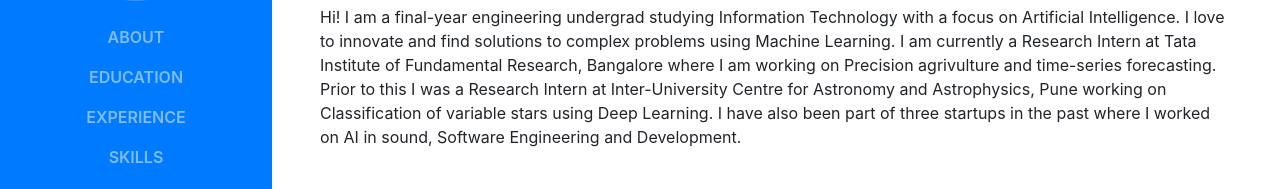
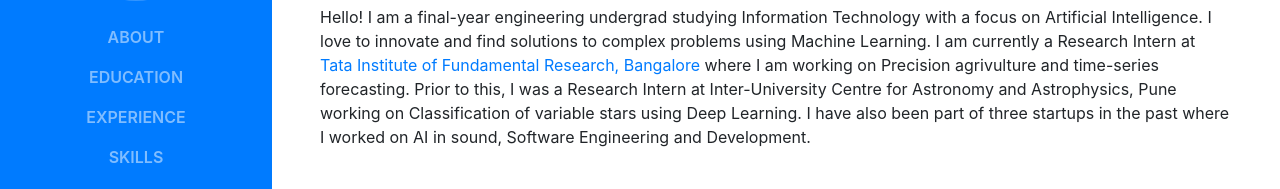
Before and after one commit to sakshambassi/sakshambassi.github.io, a website with bundled scripts: page index.html in a window 1280 px wide. Shown: the part 335-524 px from the top of the page. Built offline with nearby package versions, Linux system fonts and the light colour scheme; a web font is replaced by a local one.

```diff
--- a/index.html
+++ b/index.html
@@ -74,7 +74,7 @@
           <div class="subheading mb-5">Pune, Maharashtra ·
             <a href="mailto:name@email.com">sakshambassi@gmail.com</a>
           </div>
-          <p class="mb-5">Hi! I am a final-year engineering undergrad studying Information Technology with a focus on Artificial Intelligence. I love to innovate and find solutions to complex problems using Machine Learning. I am currently a Research Intern at Tata Institute of Fundamental Research, Bangalore where I am working on Precision agrivulture and time-series forecasting. Prior to this I was a Research Intern at Inter-University Centre for Astronomy and Astrophysics, Pune working on Classification of variable stars using Deep Learning. I have also been part of three startups in the past where I worked on AI in sound, Software Engineering and Development.</p>
+          <p class="mb-5">Hello! I am a final-year engineering undergrad studying Information Technology with a focus on Artificial Intelligence. I love to innovate and find solutions to complex problems using Machine Learning. I am currently a Research Intern at <a href="https://www.math.tifrbng.res.in/">Tata Institute of Fundamental Research, Bangalore</a> where I am working on Precision agrivulture and time-series forecasting. Prior to this, I was a Research Intern at Inter-University Centre for Astronomy and Astrophysics, Pune working on Classification of variable stars using Deep Learning. I have also been part of three startups in the past where I worked on AI in sound, Software Engineering and Development.</p>
           <ul class="list-inline list-social-icons mb-0">
             <li class="list-inline-item">
               <a href="https://www.linkedin.com/in/sakshambassi/">
```
